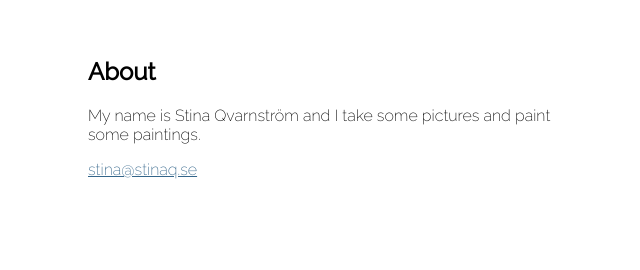
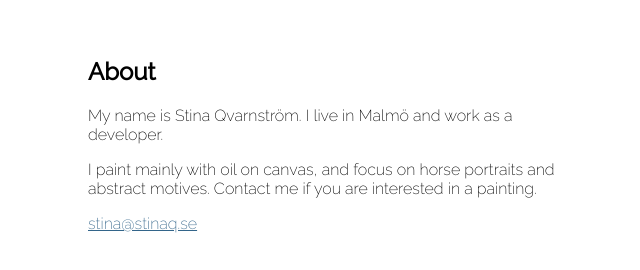
Before and after one commit to stinaq/stinaq.se, a plain HTML site: page src/about.html in a window 1280 px wide. Shown: the part 158-428 px from the top of the page, without its empty margins (312-952 px from the left). Drawn offline with nearby package versions, Linux system fonts and the light colour scheme.

Commit message:
Contact updates

```diff
--- a/src/about.html
+++ b/src/about.html
@@ -27,7 +27,10 @@
     <div class="text-content">
       <h2>About</h2>
       <p>
-        My name is Stina Qvarnström and I take some pictures and paint some paintings.
+        My name is Stina Qvarnström. I live in Malmö and work as a developer.
+      </p>
+      <p>
+        I paint mainly with oil on canvas, and focus on horse portraits and abstract motives. Contact me if you are interested in a painting.
       </p>
       <p>
         <a href="mailto:stina@stinaq.se">stina@stinaq.se</a>
```
